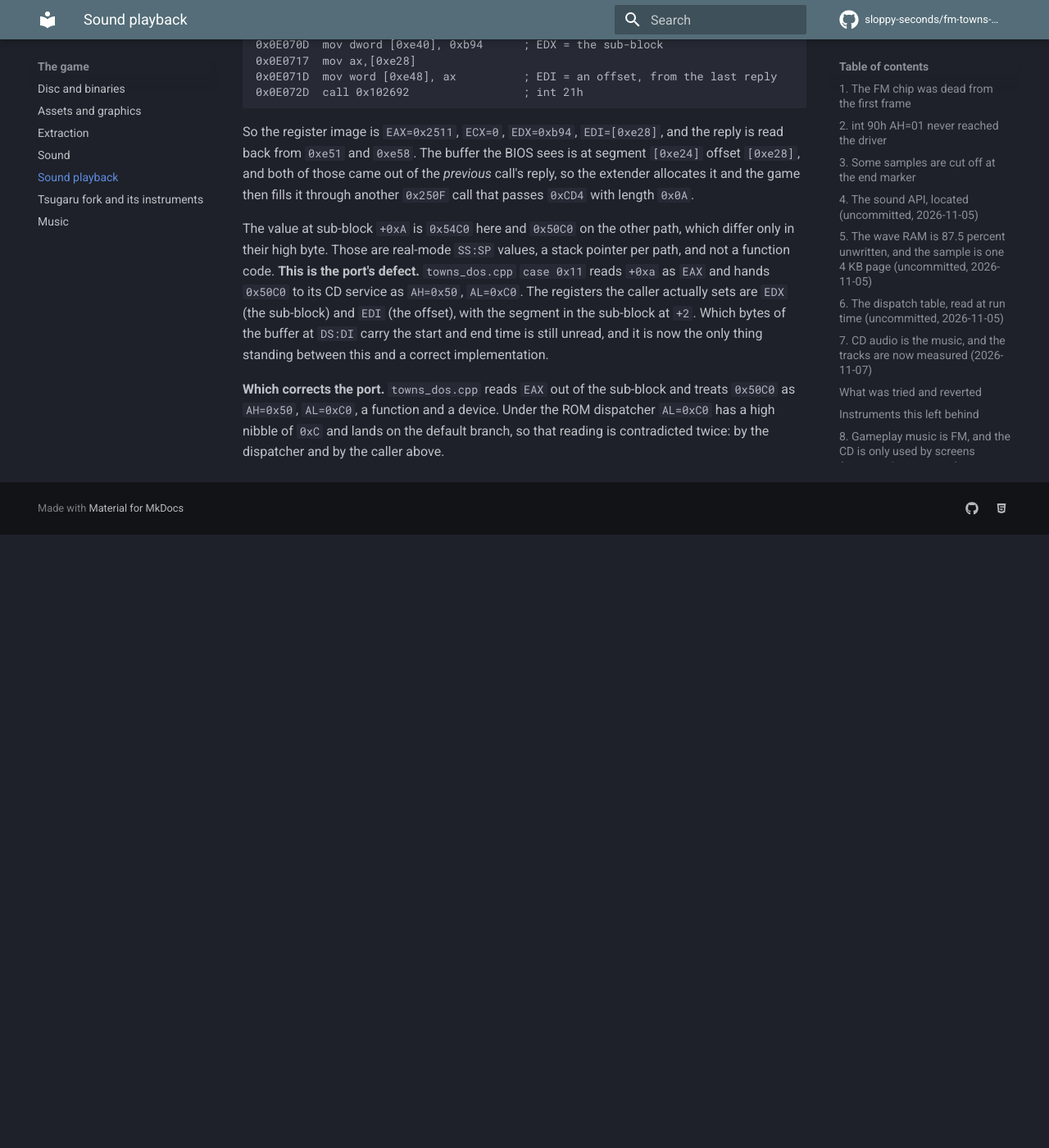
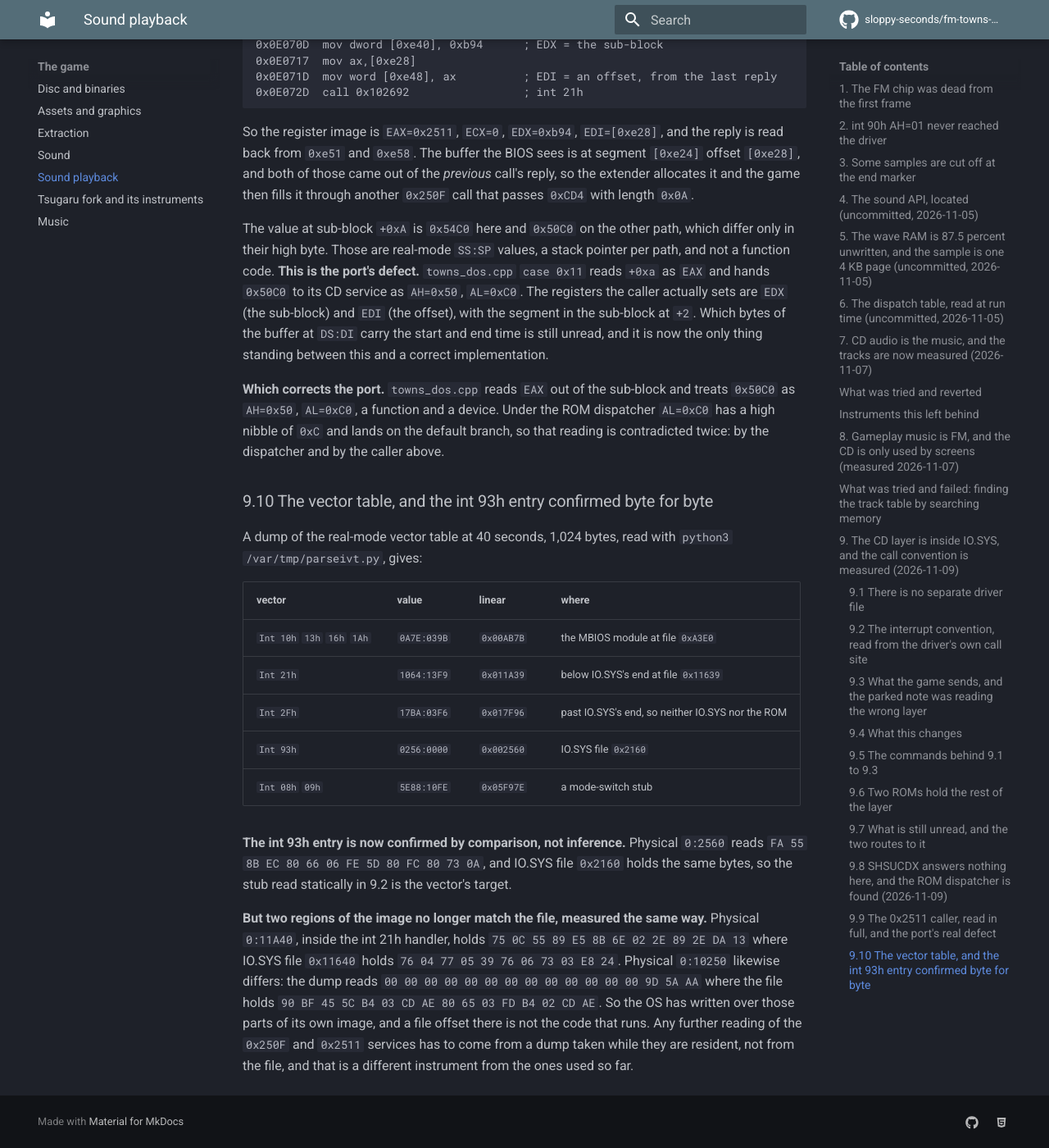
Before and after one commit to sloppy-seconds/fm-towns-ultima, an MkDocs documentation site: the page built from docs/audio-playback.md, in a window 1280 px wide and 1400 px high, scrolled down 13637 px. Shown: the whole window at 82% size. Built offline with MkDocs 1.6.1 and Material for MkDocs 9.7.7, drawn with Linux system fonts in a browser that asks for light colours; comment, search, counter and statistics services are not loaded; before the commit the page ends 14289 px from its top, so only the background shows below that.

Commit message:
plan 5p: int 93h's vector is confirmed, and int 21h's is not in the file
Dumped the real-mode vector table at boot (1,024 bytes) and read it.

Confirmation first. Int 93h is 0256:0000, and physical 0:2560 reads FA 55 8B EC 80 66 06 FE 5D 80 FC 80 73 0A, which is IO.SYS file 0x2160
exactly. So the stub read statically is the vector's target, measured rather than inferred. Int 10h, 13h, 16h and 1Ah all point at 0A7E:039B,
inside the MBIOS module at file 0xA3E0.

Then the correction that matters for the next step. Int 21h is 1064:13F9, which would be file 0x11639, but physical 0:11A40 reads
75 0C 55 89 E5 8B 6E 02 2E 89 2E DA 13 where the file holds 76 04 77 05 39 76 06 73 03 E8 24. Physical 0:10250 differs from file 0x10250
the same way. The OS has written over those parts of its own image, so a file offset there is not the code that runs, and the 0x250F
transfer service cannot be read from the file at all.

That reroutes step five: the service has to be read from a dump taken while it is resident. One claim in the item is corrected to match.

```diff
--- a/docs/audio-playback.md
+++ b/docs/audio-playback.md
@@ -497,3 +497,26 @@ still unread, and it is now the only thing standing between this and a correct i
 **Which corrects the port.** `towns_dos.cpp` reads `EAX` out of the sub-block and treats `0x50C0` as `AH=0x50`, `AL=0xC0`, a function and
 a device. Under the ROM dispatcher `AL=0xC0` has a high nibble of `0xC` and lands on the default branch, so that reading is contradicted
 twice: by the dispatcher and by the caller above.
+
+### 9.10 The vector table, and the int 93h entry confirmed byte for byte
+
+A dump of the real-mode vector table at 40 seconds, 1,024 bytes, read with
+`python3 /var/tmp/parseivt.py`, gives:
+
+| vector | value | linear | where |
+|---|---|---|---|
+| `Int 10h` `13h` `16h` `1Ah` | `0A7E:039B` | `0x00AB7B` | the MBIOS module at file `0xA3E0` |
+| `Int 21h` | `1064:13F9` | `0x011A39` | below IO.SYS's end at file `0x11639` |
+| `Int 2Fh` | `17BA:03F6` | `0x017F96` | past IO.SYS's end, so neither IO.SYS nor the ROM |
+| `Int 93h` | `0256:0000` | `0x002560` | IO.SYS file `0x2160` |
+| `Int 08h` `09h` | `5E88:10FE` | `0x05F97E` | a mode-switch stub |
+
+**The int 93h entry is now confirmed by comparison, not inference.** Physical `0:2560` reads `FA 55 8B EC 80 66 06 FE 5D 80 FC 80 73 0A`, and
+IO.SYS file `0x2160` holds the same bytes, so the stub read statically in 9.2 is the vector's target.
+
+**But two regions of the image no longer match the file, measured the same way.** Physical `0:11A40`, inside the int 21h handler, holds
+`75 0C 55 89 E5 8B 6E 02 2E 89 2E DA 13` where IO.SYS file `0x11640` holds `76 04 77 05 39 76 06 73 03 E8 24`. Physical `0:10250`
+likewise differs: the dump reads `00 00 00 00 00 00 00 00 00 00 00 00 00 9D 5A AA` where the file holds
+`90 BF 45 5C B4 03 CD AE 80 65 03 FD B4 02 CD AE`. So the OS has written over those parts of its own image, and a file offset there is not
+the code that runs. Any further reading of the `0x250F` and `0x2511` services has to come from a dump taken while they are resident, not
+from the file, and that is a different instrument from the ones used so far.
--- a/docs/plan-port.md
+++ b/docs/plan-port.md
@@ -1808,9 +1808,10 @@ in `IO.SYS` or the game image.
 5. **Implement the `0x2511` path correctly, then the CD service.** The register image is now measured: `EAX=0x2511`, `ECX=0`,
 `EDX` = the sub-block at `0xB94`, `EDI` = the buffer offset, and the segment is the sub-block's `+2`. Sub-block `+0xA` holds `0x54C0` or
 `0x50C0` depending on the path, which is a real-mode stack pointer and not a function code, so `towns_dos.cpp` `case 0x11` reading it as
-`EAX` is the port's defect and the first thing to fix. What is left after that is the buffer's contents: the game fills it through a
-`0x250F` call with buffer `0xCD4` and length `0x0A`, and the ROM dispatcher selects its handler on the high nibble of the buffer's first
-byte (`FMT_SYS.ROM` `0x3C795`), so reading that byte explains which family the call belongs to.
+`EAX` is the port's defect and the first thing to fix. What is left after that is the buffer's contents, and the route has changed: the
+int 21h handler at `1064:13F9` does **not** match IO.SYS at file `0x11639` when both are read (measured, `docs/audio-playback.md` 9.10),
+so the `0x250F` transfer service has to be read from a dump taken while it is resident rather than from the file. The int 93h entry, by
+contrast, is now confirmed byte for byte: `0256:0000` equals file `0x2160`.
 6. **Verify, then delete the workarounds.** With `U2_CD_NOFALLBACK=1` the character screen must play track 7 and the splash must still
 play track 5. Then remove the position substitution, the `U2_CD_NOFALLBACK` switch, the BCD table of contents and `to_msf_bcd` if they
 are unused, and the hand-written CD cases the new code replaces.
```
